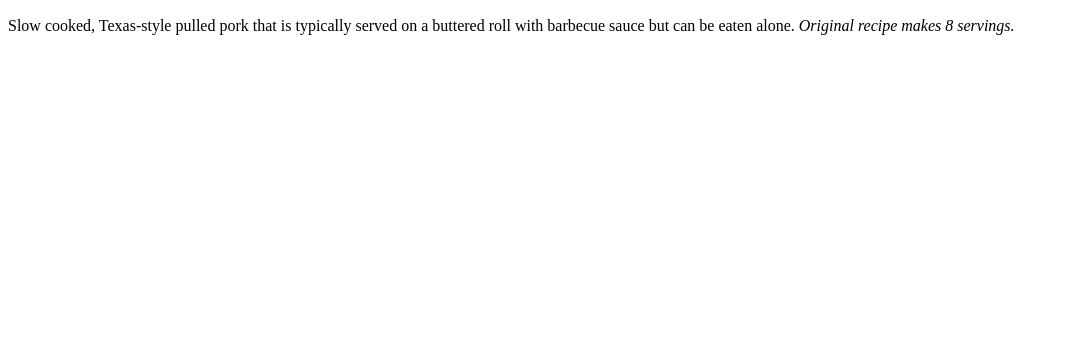
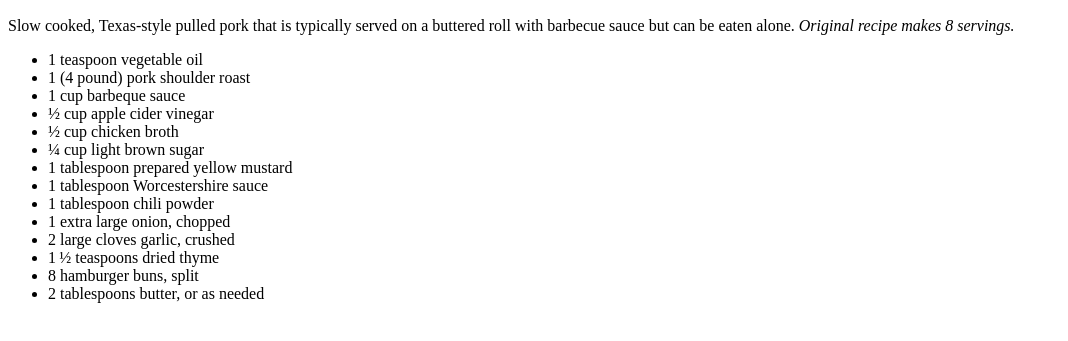
Before and after one commit to zachrp8/odin-recipes, a plain HTML site: page recipes/pulled-pork.html in a window 1280 px wide. Shown: the part 99-440 px from the top of the page, without its empty margins (0-1068 px from the left). Drawn offline with Linux system fonts and the light colour scheme.

Commit message:
added ingredient list

```diff
--- a/recipes/pulled-pork.html
+++ b/recipes/pulled-pork.html
@@ -10,5 +10,21 @@
         <p>Slow cooked, Texas-style pulled pork that is typically served
             on a buttered roll with barbecue sauce but can be eaten
             alone. <em>Original recipe makes 8 servings.</em></p>
+        <ul>
+            <li>1 teaspoon vegetable oil</li>
+            <li>1 (4 pound) pork shoulder roast</li>
+            <li>1 cup barbeque sauce</li>
+            <li>½ cup apple cider vinegar</li>
+            <li>½ cup chicken broth</li>
+            <li>¼ cup light brown sugar</li>
+            <li>1 tablespoon prepared yellow mustard</li>
+            <li>1 tablespoon Worcestershire sauce </li>
+            <li>1 tablespoon chili powder</li>
+            <li>1 extra large onion, chopped </li>
+            <li>2 large cloves garlic, crushed</li>
+            <li>1 ½ teaspoons dried thyme</li>
+            <li>8 hamburger buns, split</li>
+            <li>2 tablespoons butter, or as needed</li>
+        </ul>
 </body>
 </html>
```
